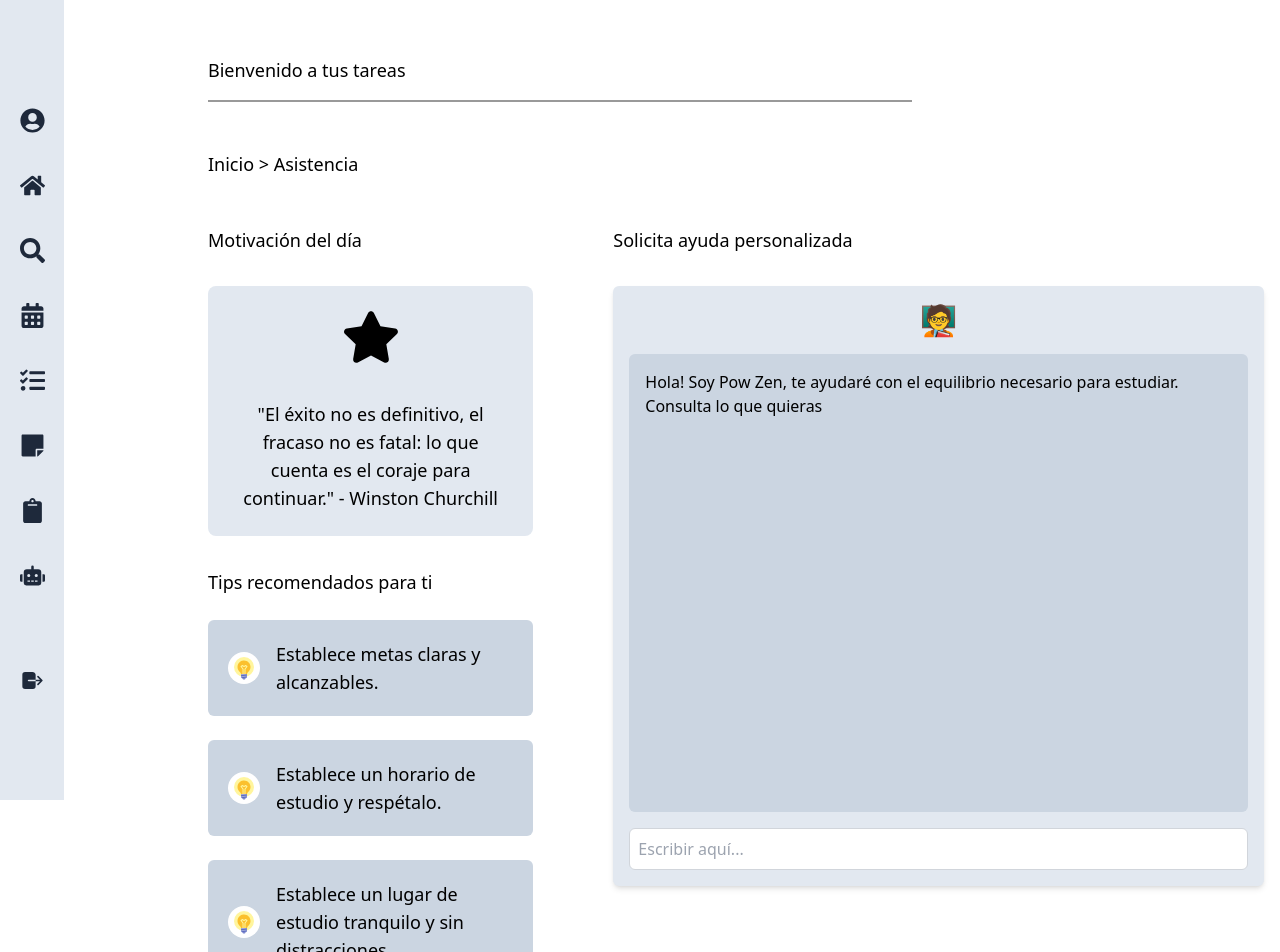
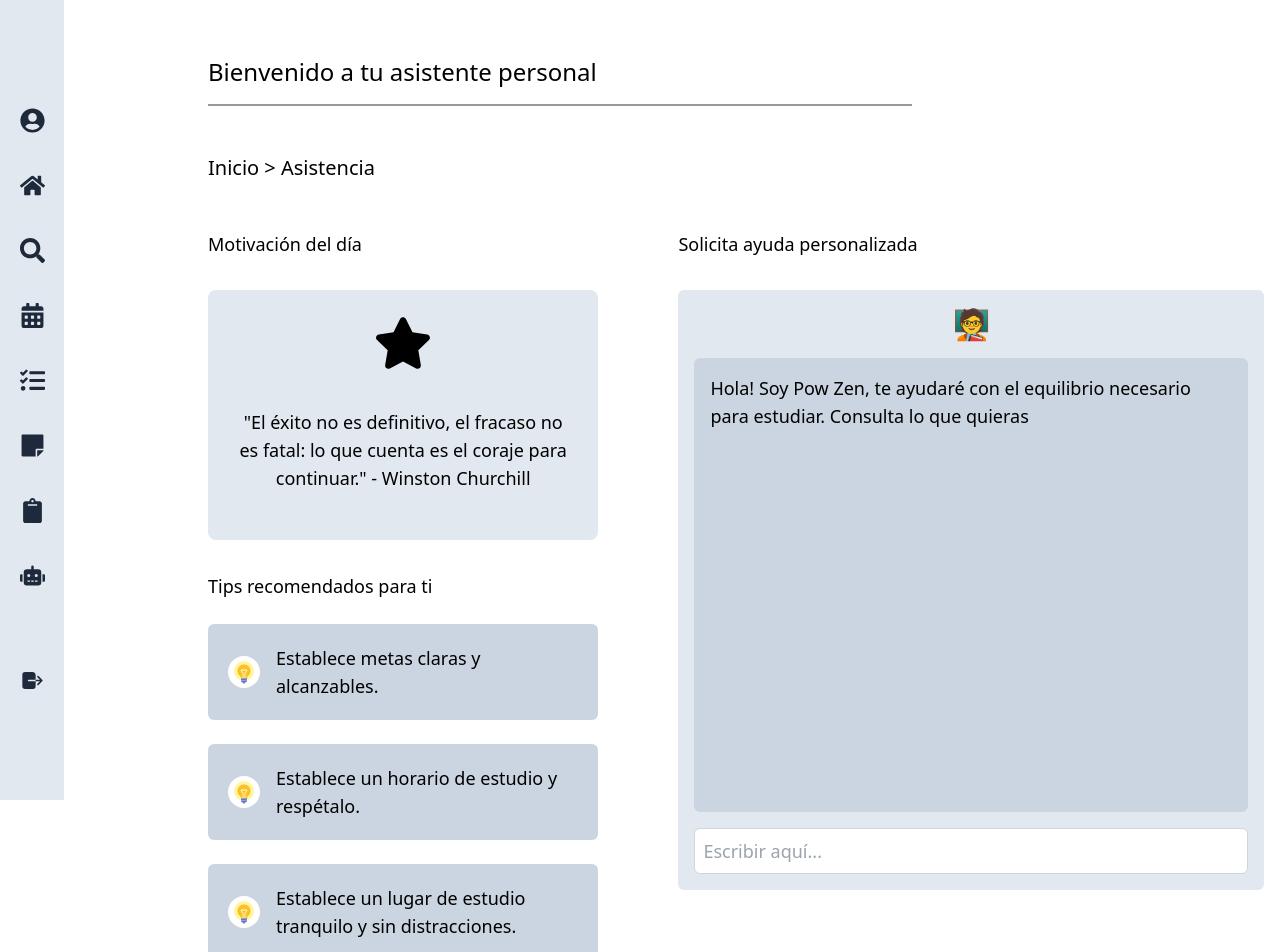
Before and after one commit to DagmarLV/StudyPower, a Next.js app in the folder my-app/: page /asistente in a window 1280 px wide. Shown: the top 952 px of the page. Built offline with nearby package versions, Linux system fonts and the light colour scheme.

Commit message:
Changes on Notification

```diff
--- a/my-app/src/app/asistente/page.jsx
+++ b/my-app/src/app/asistente/page.jsx
@@ -10,10 +10,10 @@ async function AsistenciaPage() {
 
 	return (
         <section className="container mx-auto flex flex-col md:gap-12 gap-4 p-4 md:ml-32 w-auto">
-          <div className='md:w-2/3 mt-10 border-b-2 border-black/40 pb-4 text-lg'>Bienvenido a tus tareas</div>
-          <div className='text-lg'>Inicio &gt; Asistencia</div>
+          <div className='md:w-2/3 mt-10 border-b-2 border-black/40 pb-4 text-2xl'>Bienvenido a tu asistente personal</div>
+          <div className='text-xl'>Inicio &gt; Asistencia</div>
             <div className="flex md:flex-row flex-col gap-20">
-              <div className="flex flex-col gap-8 md:w-1/3 w-full h-full">
+              <div className="flex flex-col gap-8 md:w-2/5 w-full h-full">
                   <p className="text-lg ">Motivación del día</p>
                 <div className="flex flex-col items-center gap-8 p-6 rounded-lg bg-slate-200 md:h-[250px]">
                   <FaStar size={58}/>
@@ -27,16 +27,16 @@ async function AsistenciaPage() {
                 </div>
               </div>
 
-              <div className="flex flex-col gap-8 md:w-2/3 w-full">
+              <div className="flex flex-col gap-8 md:w-3/5 w-full">
                 <p className="text-lg ">Solicita ayuda personalizada</p>
-                <div className="bg-slate-200 p-4 rounded-md shadow-md flex flex-col h-[600px]">
+                <div className="bg-slate-200 p-4 rounded-md flex flex-col h-[600px]">
                 <div className="flex items-center justify-center mb-4">
                   <div className="text-3xl">🧑‍🏫</div>
                 </div>
                 <div className="bg-slate-300 p-4 rounded-md flex-grow">
-                  <p>Hola! Soy Pow Zen, te ayudaré con el equilibrio necesario para estudiar. Consulta lo que quieras</p>
+                  <p className='text-lg'>Hola! Soy Pow Zen, te ayudaré con el equilibrio necesario para estudiar. Consulta lo que quieras</p>
                 </div>
-                  <input type="text" placeholder="Escribir aquí..." className="mt-4 p-2 border border-gray-300 rounded-md" />
+                  <input type="text" placeholder="Escribir aquí..." className="text-lg mt-4 p-2 border border-gray-300 rounded-md" />
                 </div>
 
               </div>
--- a/my-app/src/app/dashboard/page.jsx
+++ b/my-app/src/app/dashboard/page.jsx
@@ -1,3 +1,4 @@
+'use client';
 import React from 'react';
 import Search from '@/components/Search';
 import TipPreview from '@/components/TipPreview';
@@ -12,16 +13,17 @@ async function DashboardPage() {
 	const tips = await getTips();
 	const tasks = await getTasks(1806);
     const lastTasks = tasks.splice(-3);
-	const notificationVisible = false;
+	/*const [notificationVisible, setNotificationVisible] = useState(true);*/
+	const notificationVisible = true;
 	return (
 		<section className="container mx-auto flex flex-col md:gap-12 gap-4 p-4 md:mt-8">
+
+			<div className="flex md:flex-row flex-col items-center gap-4 ">
 			{notificationVisible && (
-        		<Notification
-          			message="This is a notification"
-          			/*onClose={handleCloseNotification}*/
-        		/>
+				<div>
+        			<Notification message="This is a notification" onClose={() => setNotificationVisible(false)}/>
+				</div>
       		)}
-			<div className="flex md:flex-row flex-col items-center gap-4 ">
 				<h2 className="text-3xl font-bold md:w-1/3 w-full pl-1">Bienvenido a StudyPower</h2>
 				<Search className="md:w-2/3 w-full" />
 			</div>
--- a/my-app/src/components/Notification.jsx
+++ b/my-app/src/components/Notification.jsx
@@ -1,12 +1,12 @@
 import React from 'react';
 import { CgClose } from "react-icons/cg";
-const Notification = (props) => {
+const Notification = ({message, onClose}) => {
   return (
-    <div className="fixed top-4 right-4 bg-gray-800 text-white md:py-8 py-6 px-4 rounded-[15px] shadow-lg flex items-center justify-between md:w-1/3 w-5/6">
-      <span>{props.message}</span>
+    <div className="fixed md:mr-8 mr-4 md:mt-8 mt-4 right-0 top-0 bg-gray-800 text-white md:py-8 py-6 px-4 rounded-[15px] shadow-lg flex items-center justify-between md:w-2/5 w-[85%]">
+      <span className='ml-3'>{message}</span>
       <button
         className="text-white hover:text-red-400 hover:scale-125"
-        onClick={props.onClose}
+        onClick={onClose}
       >
         <CgClose size={20}/>
       </button>
```
